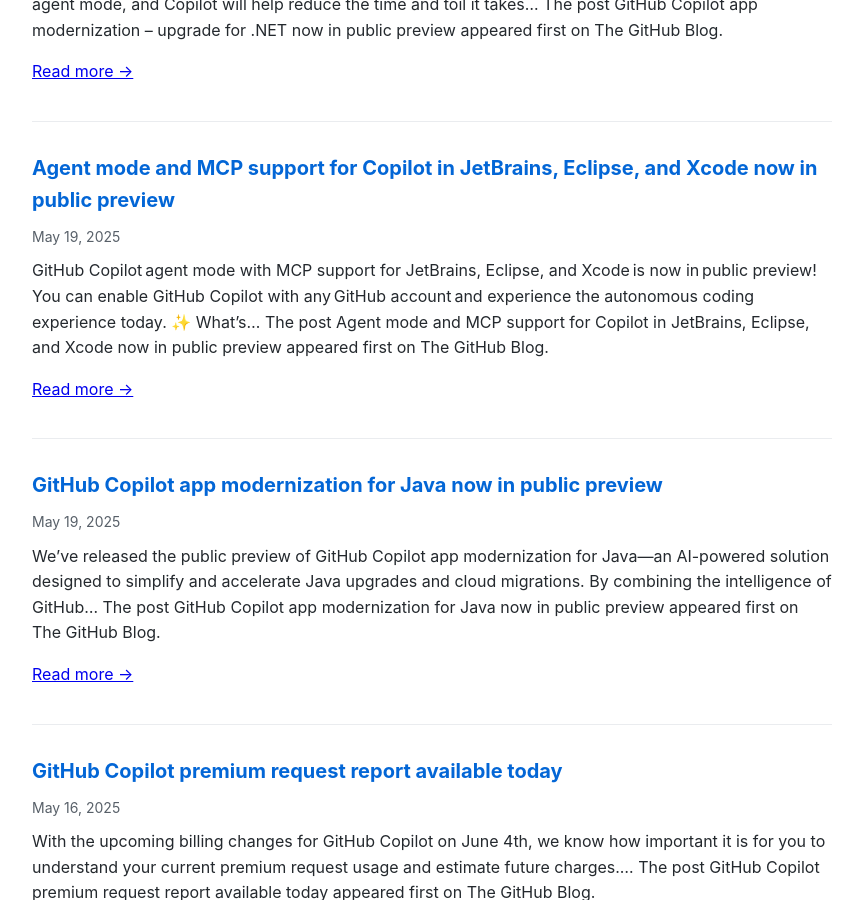
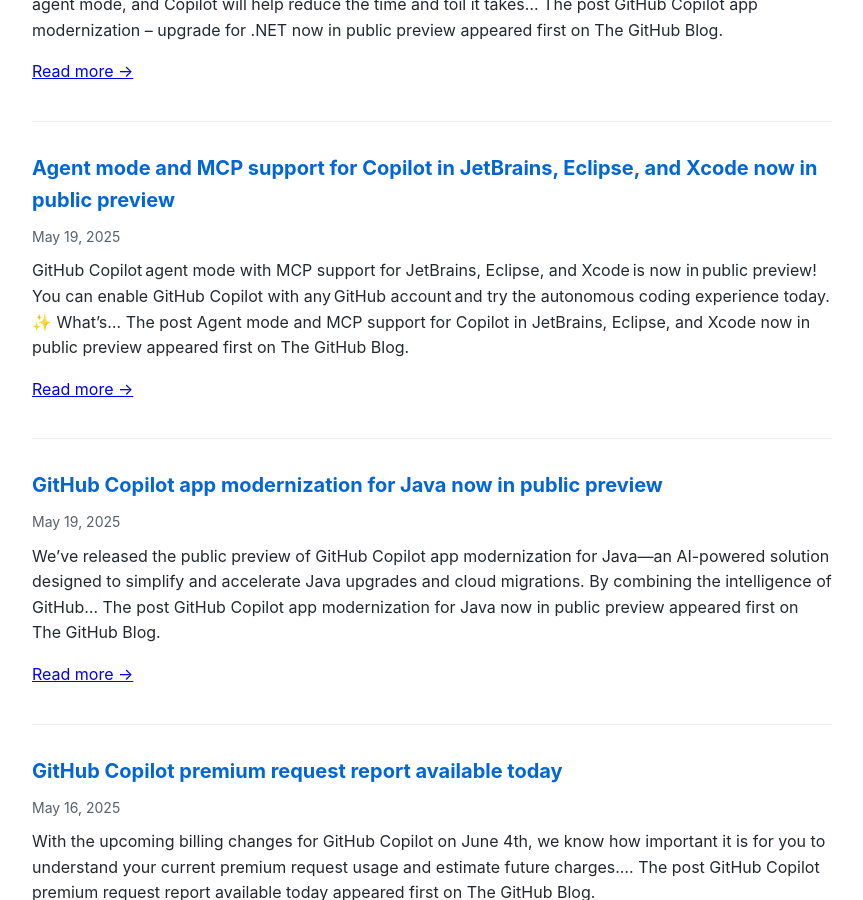
Before and after one commit to Oregand/oregand.github.io, a Jekyll site: the page copilot-feed.html, which Jekyll copies as it is, in a window 1280 px wide and 900 px high, scrolled down 778 px. Shown: the whole window, without its empty margins (208-1071 px from the left). Built offline with Jekyll 4.4.1, drawn with Linux system fonts in a browser that asks for light colours; some of the changed text lies outside the part shown.

Commit message:
Update RSS feed

```diff
--- a/copilot-feed.html
+++ b/copilot-feed.html
@@ -108,7 +108,7 @@ The post GitHub Copilot app modernization &#8211; upgrade for .NET now in public
     </div>
     <div class="feed-date">May 19, 2025</div>
     <div class="feed-description">
-      GitHub Copilot&#8239;agent mode with MCP support for JetBrains, Eclipse, and Xcode&#8239;is now in&#8239;public preview! You can enable GitHub Copilot with any&#8239;GitHub account&#8239;and experience the autonomous coding experience today. &#10024; What&#8217;s&#8230;
+      GitHub Copilot&#8239;agent mode with MCP support for JetBrains, Eclipse, and Xcode&#8239;is now in&#8239;public preview! You can enable GitHub Copilot with any&#8239;GitHub account&#8239;and try the autonomous coding experience today. &#10024; What&#8217;s&#8230;
 The post Agent mode and MCP support for Copilot in JetBrains, Eclipse, and Xcode now in public preview appeared first on The GitHub Blog.
 
       <p><a href="https://github.blog/changelog/2025-05-19-agent-mode-and-mcp-support-for-copilot-in-jetbrains-eclipse-and-xcode-now-in-public-preview" target="_blank">Read more →</a></p>
```
Also changed, not shown: other parts of copilot-feed.html (+1 -1 lines).
